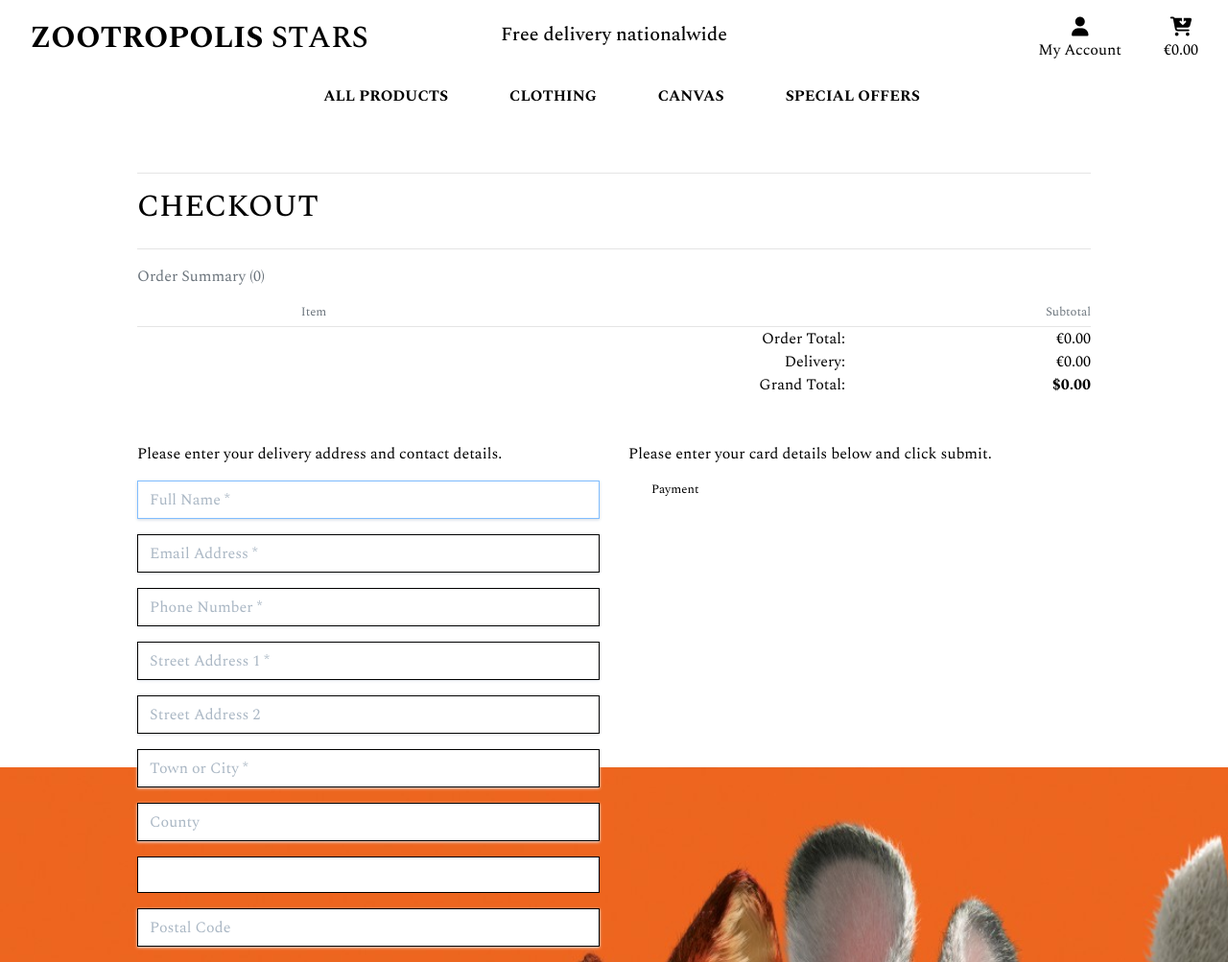
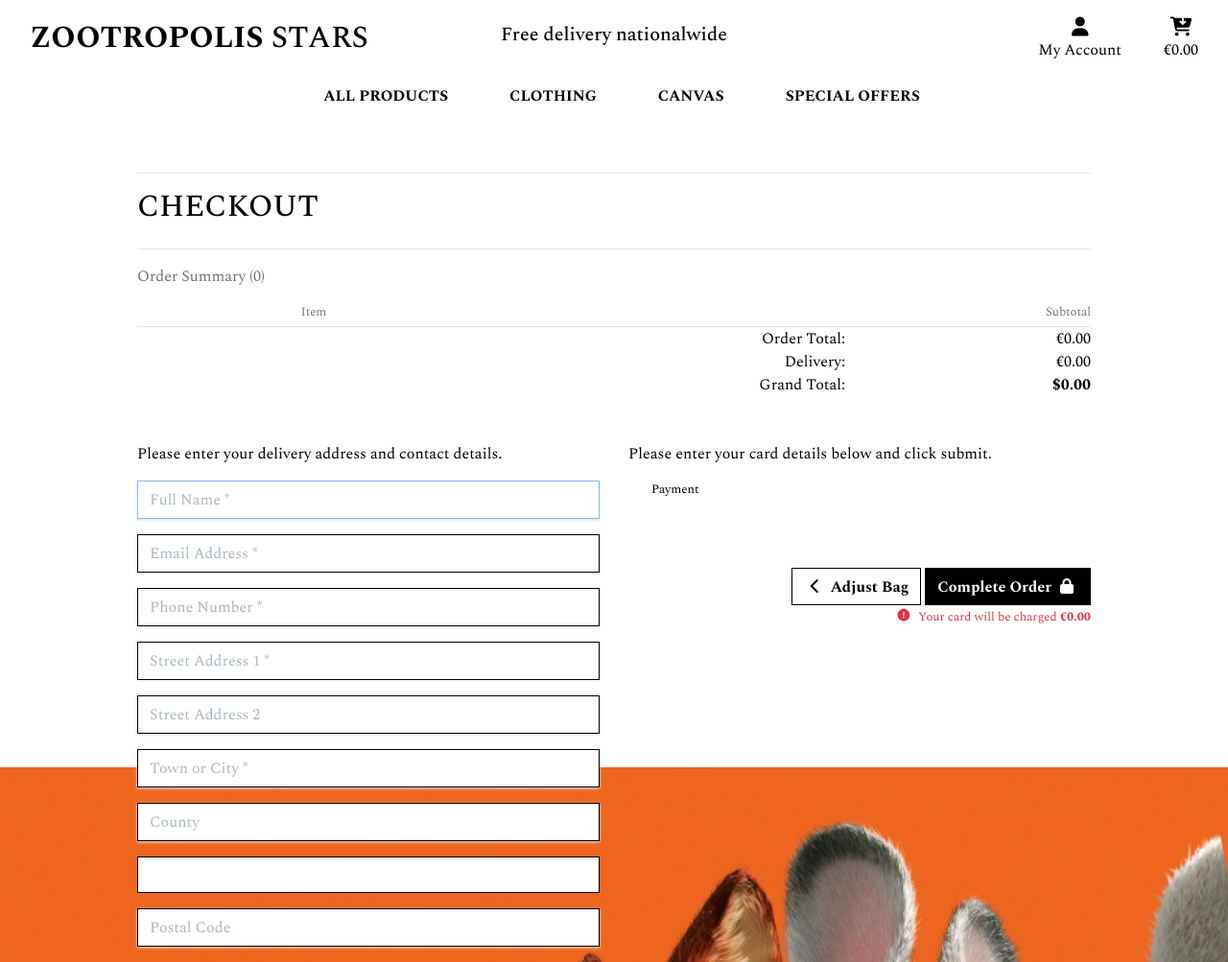
Before and after one commit to emalfiza/zootropolis-stars, a Django app: template checkout/templates/checkout/checkout.html in a window 1280 px wide. Shown: the whole page at 96% size. Run offline with Django 3.2, Linux system fonts and the light colour scheme; the template is opened without the code that fills it: values that come from a table or form of the project are taken from there, others are empty; some libraries are stand-ins or nearby versions.

Commit message:
Add adjust bag and complete order button on the checkout

```diff
--- a/checkout/templates/checkout/checkout.html
+++ b/checkout/templates/checkout/checkout.html
@@ -95,6 +95,28 @@
                         <!-- Pass the client secret to the view so we can get the payment intent id -->
                         <input type="hidden" value="{{ client_secret }}" name="client_secret">
                     </fieldset>
+
+                    <div class="submit-button text-right mt-5 mb-2">
+						<a href="{% url 'view_bag' %}" class="btn btn-outline-black rounded-0">
+							<span class="icon">
+								<i class="fas fa-chevron-left"></i>
+							</span>
+							<span class="font-weight-bold">Adjust Bag</span>
+						</a>
+						<button id="submit-button" class="btn btn-black rounded-0">
+							<span class="font-weight-bold">Complete Order</span>
+							<span class="icon">
+								<i class="fas fa-lock"></i>
+							</span>
+						</button>
+						<p class="small text-danger my-0">
+							<span class="icon">
+								<i class="fas fa-exclamation-circle"></i>
+							</span>
+							<span>Your card will be charged <strong>€{{ grand_total|floatformat:2 }}</strong></span>
+						</p>
+					</div>
+
                 </div>
             </div>
         </form>
```
